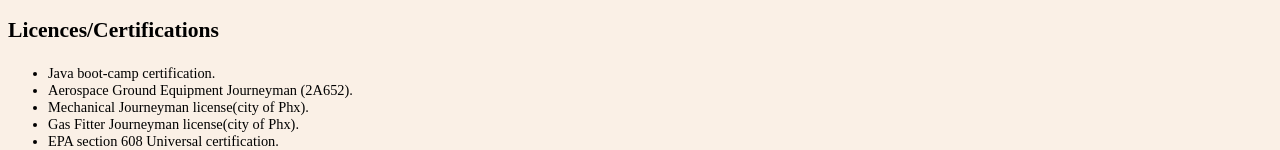
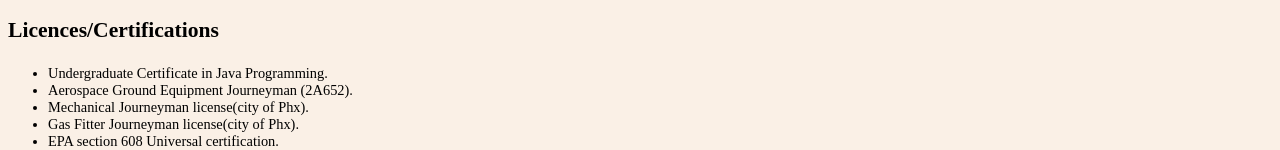
Before and after one commit to TheMightyCraig/Resume, a plain HTML site: page resume.html in a window 1280 px wide. Shown: the part 1069-1219 px from the top of the page. Drawn offline with Linux system fonts and the light colour scheme.

Commit message:
another update..

```diff
--- a/resume.html
+++ b/resume.html
@@ -84,7 +84,7 @@
   <div class="b ">
     <h3>Licences/Certifications</h3>
     <ul>
-    <li>Java boot-camp certification.</li>
+    <li>Undergraduate Certificate in Java Programming.</li>
      <li>Aerospace Ground Equipment Journeyman (2A652).</li>
       <li>Mechanical Journeyman license(city of Phx).</li>
        <li>Gas Fitter Journeyman license(city of Phx).</li>
```
